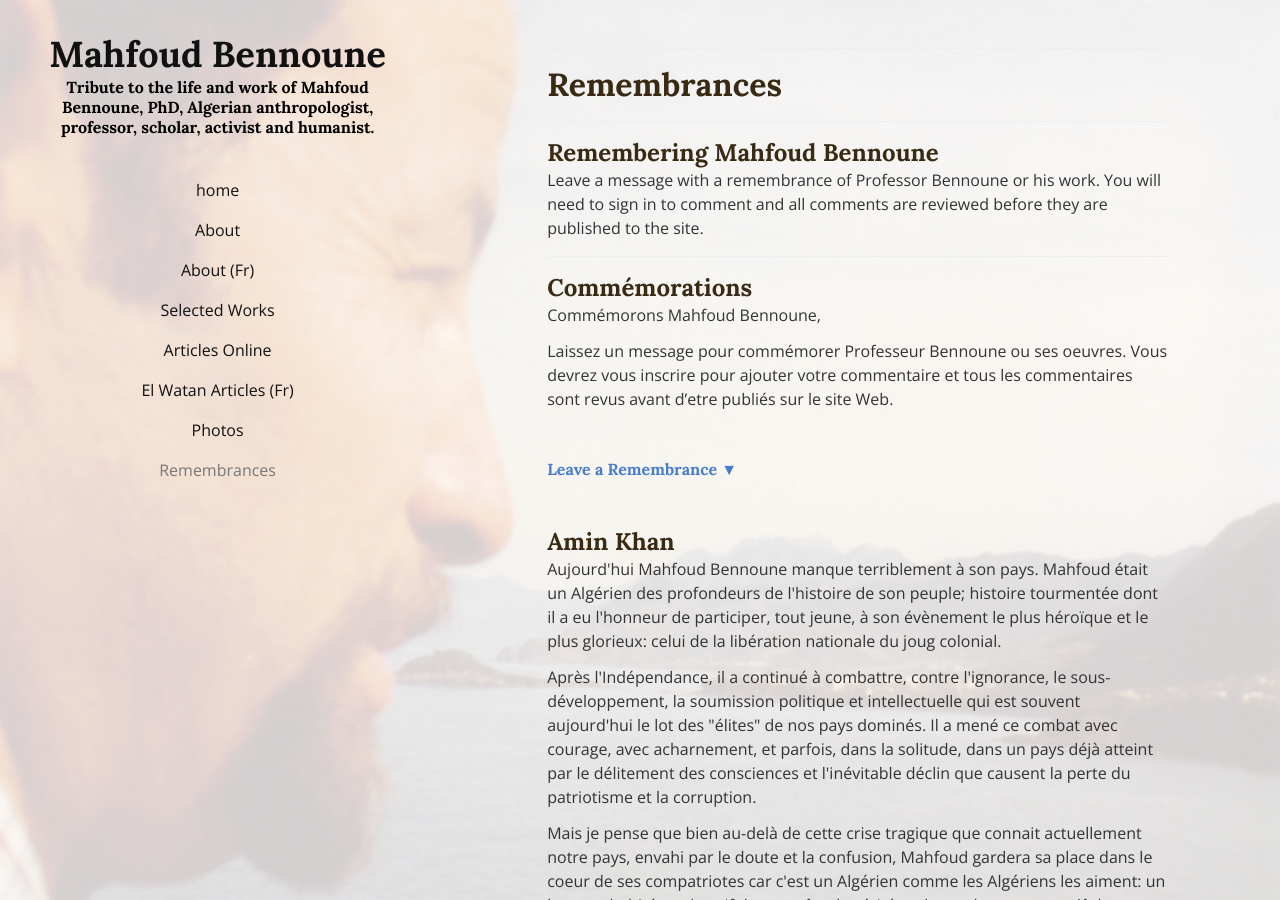
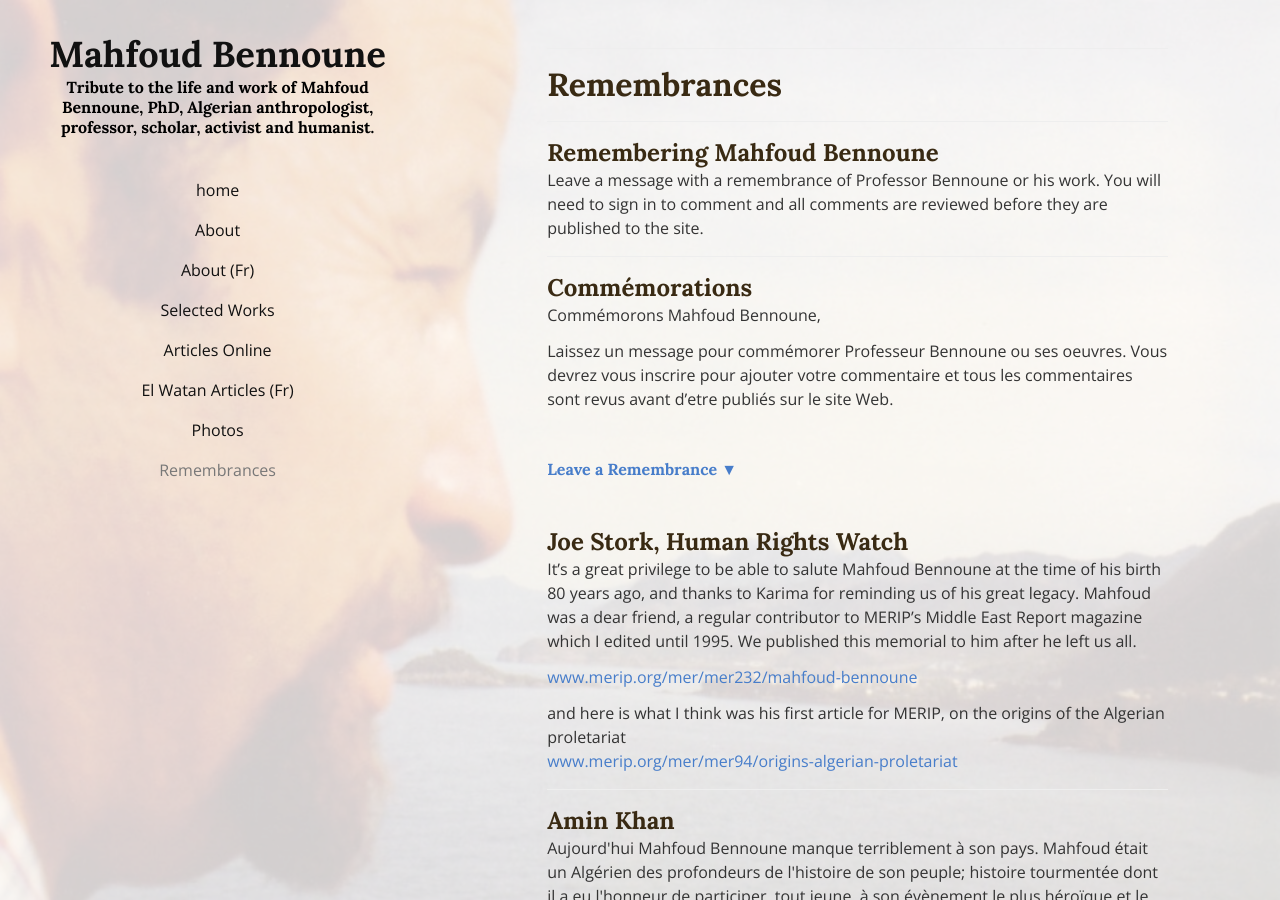
Before and after one commit to sonnetmedia/mahfoudbennoune.com, a Jekyll site: the page built from _landing_pages/remembrances.md, in a window 1280 px wide and 900 px high. Built offline with Jekyll 4.4.1, drawn with Linux system fonts in a browser that asks for light colours; comment, search, counter and statistics services are not loaded.

Commit message:
add new remembrance

```diff
--- a/_data/remembrances.json
+++ b/_data/remembrances.json
@@ -65,6 +65,32 @@
       }
     ],
     "post": [
+
+
+      {
+
+        "message": "
+        <p>It’s a great privilege to be able to salute Mahfoud Bennoune at the time of his birth 80 years ago, and thanks to Karima for reminding us of his great legacy. Mahfoud was a dear friend, a regular contributor to MERIP’s Middle East Report magazine which I edited until 1995. We published this memorial to him after he left us all.
+        </p>
+
+        <p>
+          <a href='http://www.merip.org/mer/mer232/mahfoud-bennoune' target='_blank'>www.merip.org/mer/mer232/mahfoud-bennoune</a>
+          </p>
+
+          <p>
+          and here is what I think  was his first article for MERIP, on the origins of the Algerian proletariat<br />
+          <a href='http://www.merip.org/mer/mer94/origins-algerian-proletariat' target='_blank'>www.merip.org/mer/mer94/origins-algerian-proletariat</a>
+          </p>
+        ",
+
+        "author": {
+
+          "name": "Joe Stork, Human Rights Watch"
+
+        }
+
+      },
+
 
 
       {
```
